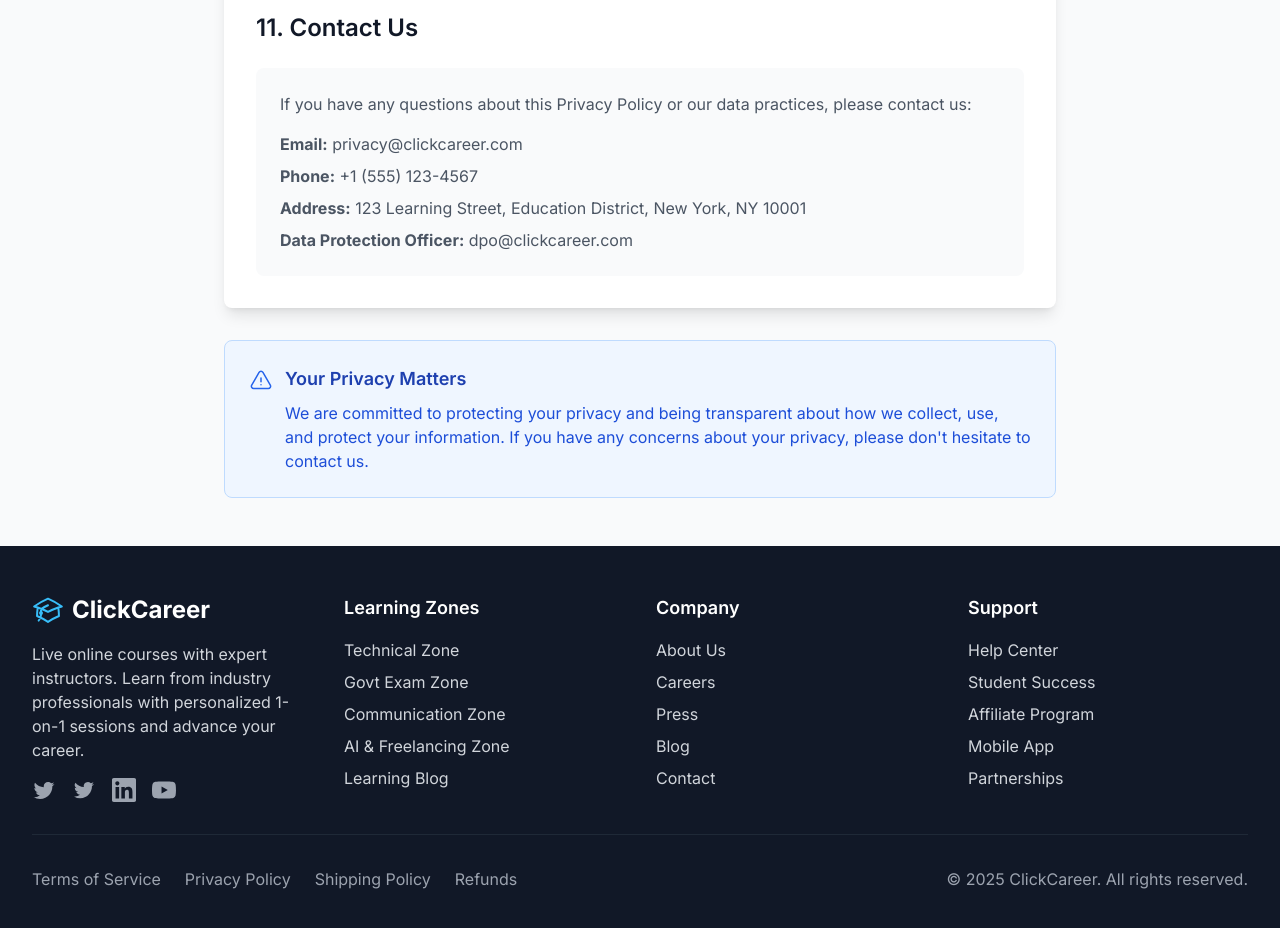
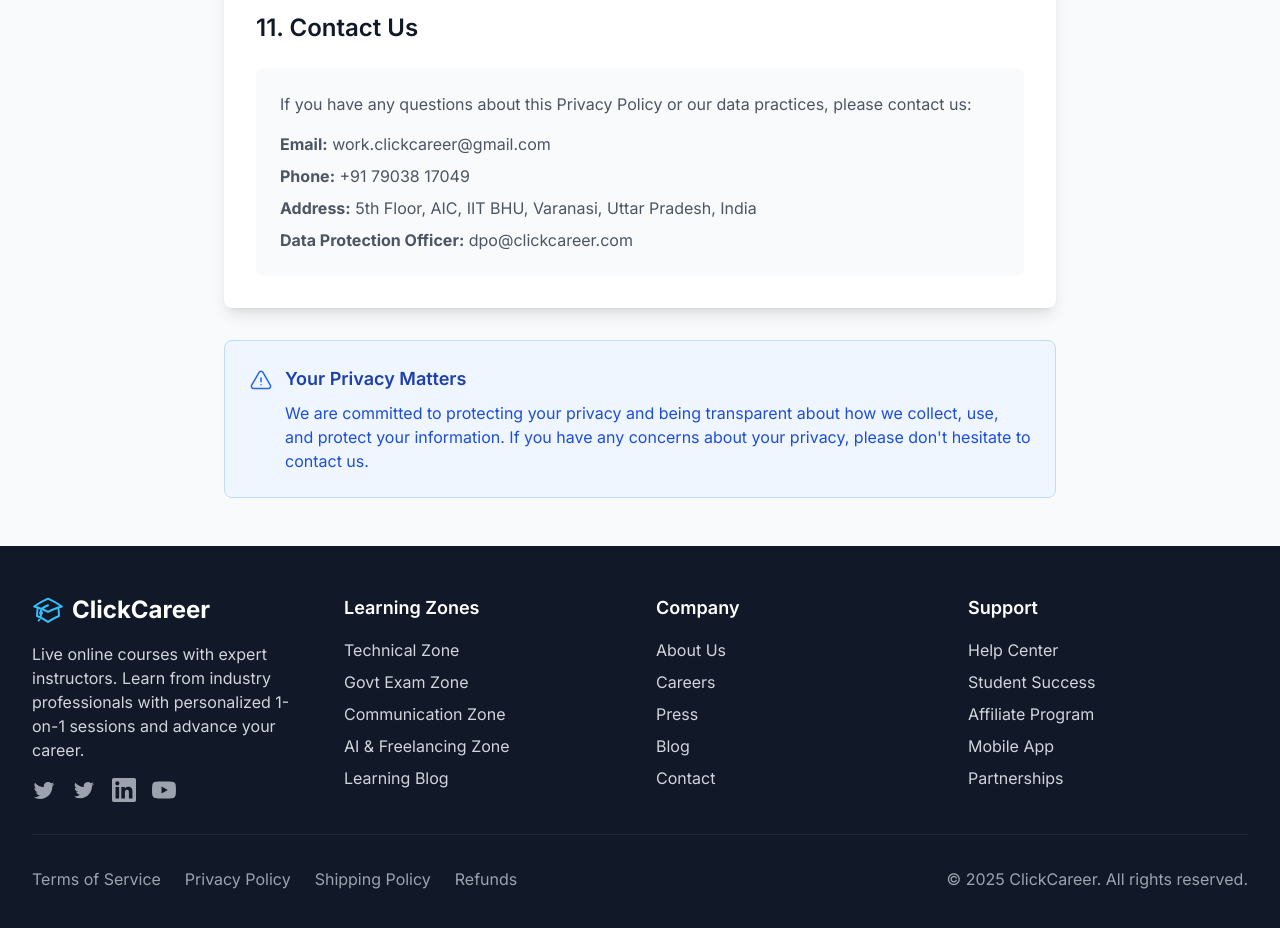
Before and after one commit to randhirkumar24/clickcarrer, a React (Create React App) app: page /privacy-policy in a window 1280 px wide. Shown: the part 3620-4548 px from the top of the page. Built offline with nearby package versions, Linux system fonts and the light colour scheme.

Commit message:
updated privacy policy

```diff
--- a/src/pages/PrivacyPolicy.tsx
+++ b/src/pages/PrivacyPolicy.tsx
@@ -295,9 +295,9 @@
                 If you have any questions about this Privacy Policy or our data practices, please contact us:
               </p>
               <div className="space-y-2 text-gray-600">
-                <p><strong>Email:</strong> privacy@clickcareer.com</p>
-                <p><strong>Phone:</strong> +1 (555) 123-4567</p>
-                <p><strong>Address:</strong> 123 Learning Street, Education District, New York, NY 10001</p>
+                <p><strong>Email:</strong> work.clickcareer@gmail.com</p>
+                <p><strong>Phone:</strong> +91 79038 17049</p>
+                <p><strong>Address:</strong> 5th Floor, AIC, IIT BHU, Varanasi, Uttar Pradesh, India</p>
                 <p><strong>Data Protection Officer:</strong> dpo@clickcareer.com</p>
               </div>
             </div>
```
